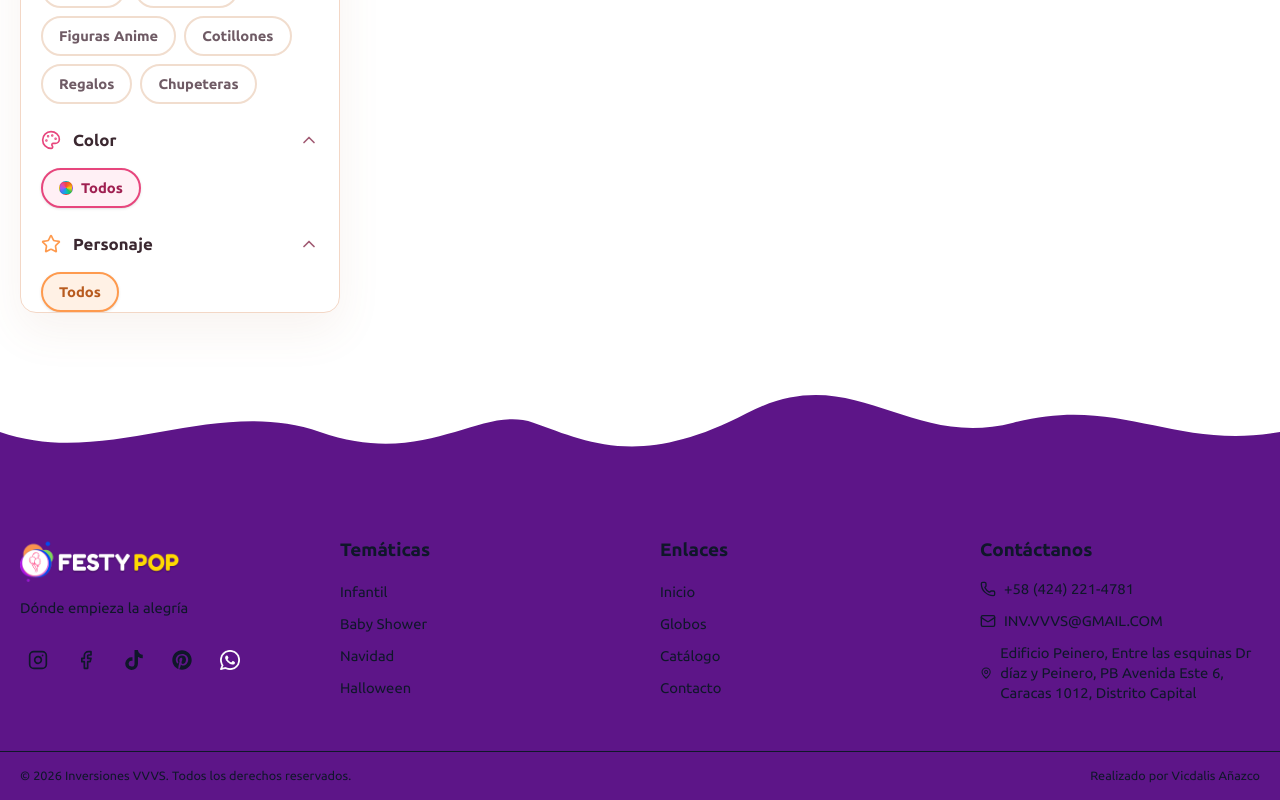
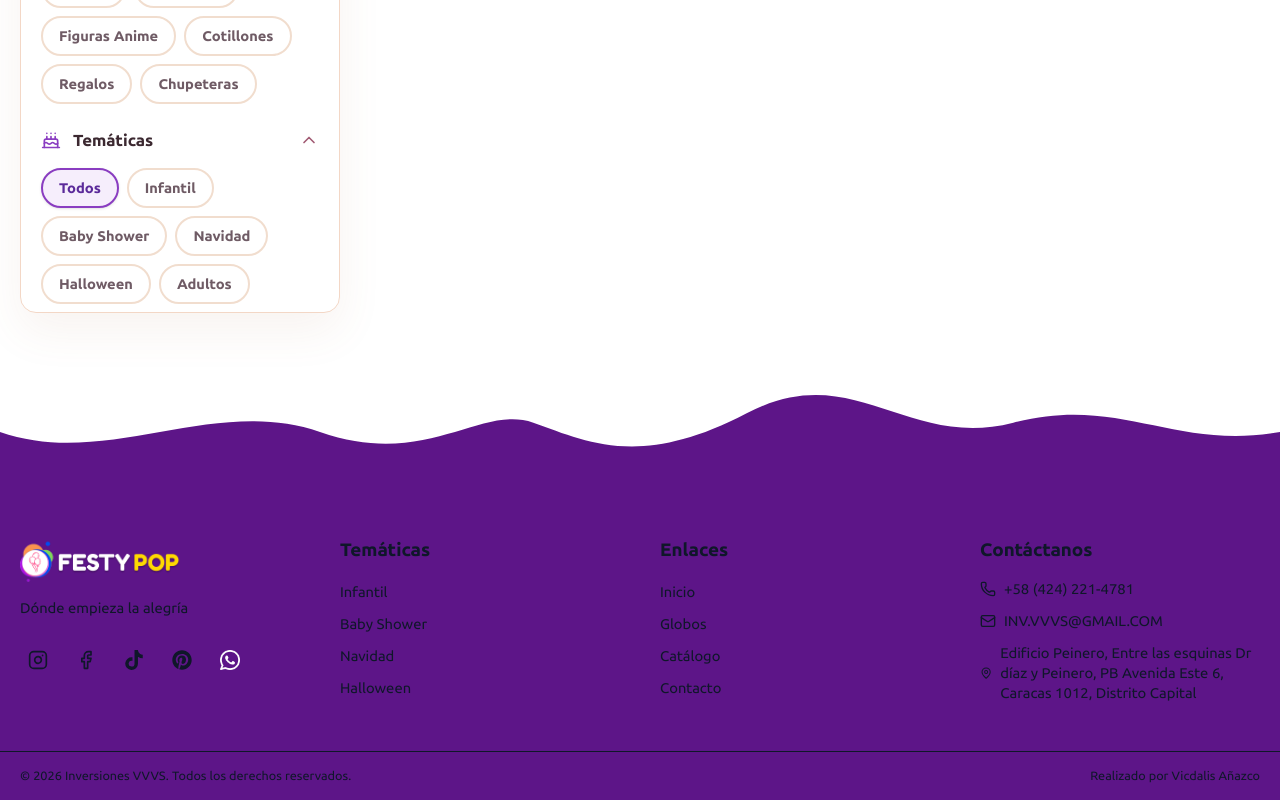
Before and after one commit to Vicdalis/festy_pop_shop, a Next.js app: page /productos in a window 1280 px wide. Shown: the part 1156-1956 px from the top of the page. Built offline with nearby package versions, Linux system fonts and the light colour scheme; no server answers.

Commit message:
feat: add occasion filtering and update product API integration

```diff
--- a/package.json
+++ b/package.json
@@ -5,7 +5,10 @@
   "scripts": {
     "dev": "next dev",
     "build": "next build",
-    "start": "next start"
+    "start": "next start",
+    "dev:env": "dotenv -e .env.dev -- next dev",
+    "build:dev": "dotenv -e .env.dev -- next build",
+    "start:dev": "dotenv -e .env.dev -- next start"
   },
   "dependencies": {
     "@tailwindcss/postcss": "^4.1.18",
@@ -24,6 +27,7 @@
     "@types/react-dom": "^19",
     "autoprefixer": "^10.4.24",
     "babel-plugin-react-compiler": "1.0.0",
+    "dotenv-cli": "^11.0.0",
     "postcss": "^8.5.6",
     "tailwindcss": "^4.1.18",
     "typescript": "^5"
--- a/src/app/(public)/productos/ProductsClient.tsx
+++ b/src/app/(public)/productos/ProductsClient.tsx
@@ -3,11 +3,12 @@
 import Image from 'next/image';
 import { useEffect, useRef, useState } from 'react';
 import { motion } from 'framer-motion';
-import { Brush, ChevronDown, Filter, Palette, Search, Sparkles, Star, Tag, X } from 'lucide-react';
+import { Brush, Cake, ChevronDown, Filter, Palette, Search, Sparkles, Star, Tag, X } from 'lucide-react';
 import { useSearchParams } from 'next/navigation';
 import Title from '@/components/ui/title';
 import ProductCard from '@/components/products/product-card';
 import { mockCategories } from '@/lib/products/mock-categories';
+import { mockOcassions } from '@/lib/ocassions/mock-ocassions';
 import { useProducts } from '@/store/hooks/use-products';
 
 const PRODUCTS_PER_PAGE = 12;
@@ -66,20 +67,26 @@ export default function ProductsClient() {
     const searchParams = useSearchParams();
     const catalogSectionRef = useRef<HTMLElement | null>(null);
     const requestedTypeParam = searchParams.get('tipo')?.replace(/\+/g, ' ').trim() ?? '';
-    const requestedOccasionLabel = searchParams.get('ocasion')?.replace(/\+/g, ' ').trim() ?? '';
+    const requestedOccasionParam = searchParams.get('ocasion')?.trim() ?? '';
+    const parsedOccasionId = Number(requestedOccasionParam);
+    // El API filtra por id de ocasion: el parametro debe ser un entero positivo
+    const requestedOccasionId = requestedOccasionParam !== '' && Number.isInteger(parsedOccasionId) && parsedOccasionId > 0
+        ? parsedOccasionId
+        : null;
     const requestedCategoryId = Number(requestedTypeParam);
     const matchedCategoryFromId = Number.isNaN(requestedCategoryId)
         ? null
         : mockCategories.find((category) => category.id === requestedCategoryId) ?? null;
     const requestedTypeLabel = matchedCategoryFromId?.name ?? requestedTypeParam;
     const hasTypeFilterFromUrl = requestedTypeParam.length > 0;
-    const hasOccasionFilterFromUrl = requestedOccasionLabel.length > 0;
+    const hasOccasionFilterFromUrl = requestedOccasionId !== null;
     const shouldAutoScrollToCatalog = hasTypeFilterFromUrl || hasOccasionFilterFromUrl;
     const [selectedColor, setSelectedColor] = useState('Todos');
     const [selectedCharacter, setSelectedCharacter] = useState('Todos');
     const [onlyPersonalized, setOnlyPersonalized] = useState(false);
     const [selectedCategory, setSelectedCategory] = useState(requestedTypeLabel || 'Todos');
-    const [selectedOccasion, setSelectedOccasion] = useState(requestedOccasionLabel);
+    const [selectedOccasion, setSelectedOccasion] = useState<number | null>(requestedOccasionId);
+    const [isOccasionOpen, setIsOccasionOpen] = useState(true);
     const [isColorOpen, setIsColorOpen] = useState(true);
     const [isCharacterOpen, setIsCharacterOpen] = useState(true);
     const [isCategoryOpen, setIsCategoryOpen] = useState(true);
@@ -87,7 +94,8 @@ export default function ProductsClient() {
     const [isFilterSheetOpen, setIsFilterSheetOpen] = useState(false);
     // El API filtra por id de color; se recuerda el id de cada nombre aunque luego la lista se reduzca
     const colorIdByName = useRef(new Map<string, number>());
-    const selectedOccasionKey = selectedOccasion ? resolveOccasionKey(selectedOccasion) : '';
+    // Las tematicas son las mismas del menu del header; los nombres de los productos cargados solo completan lo que falte
+    const occasionNameById = useRef(new Map<number, string>(mockOcassions.map((occasion) => [occasion.id, occasion.name])));
     const selectedCategoryMatch = mockCategories.find((category) => category.name === selectedCategory) ?? null;
     const productFilters = {
         ...(selectedCategory !== 'Todos'
@@ -95,7 +103,7 @@ export default function ProductsClient() {
             : {}),
         ...(colorIdByName.current.has(selectedColor) ? { color: colorIdByName.current.get(selectedColor) } : {}),
         ...(selectedCharacter !== 'Todos' ? { character: selectedCharacter } : {}),
-        ...(selectedOccasion ? { theme: selectedOccasion } : {}),
+        ...(selectedOccasion !== null ? { occasion: selectedOccasion } : {}),
         ...(onlyPersonalized ? { personalized: true } : {}),
         limit: PRODUCTS_PER_PAGE,
     };
@@ -107,6 +115,12 @@ export default function ProductsClient() {
     products.forEach((product) => product.colors.forEach((color) => {
         if (color.id !== undefined) colorIdByName.current.set(color.name, color.id);
     }));
+    // El nombre de la ocasion se toma de los productos cargados; mientras tanto se muestra un texto generico
+    const selectedOccasionLabel = selectedOccasion === null
+        ? ''
+        : occasionNameById.current.get(selectedOccasion) ?? `Ocasión ${selectedOccasion}`;
+    const occasionOptions = Array.from(occasionNameById.current, ([id, name]) => ({ id, name }));
+    const selectedOccasionKey = selectedOccasionLabel ? resolveOccasionKey(selectedOccasionLabel) : '';
     const colorHexByName = new Map(
         products.flatMap((product) => product.colors).map((color) => [color.name, color.hex] as const),
     );
@@ -124,12 +138,12 @@ export default function ProductsClient() {
 
     useEffect(() => {
         setSelectedCategory(requestedTypeLabel || 'Todos');
-        setSelectedOccasion(requestedOccasionLabel);
+        setSelectedOccasion(requestedOccasionId);
         setSelectedColor('Todos');
         setSelectedCharacter('Todos');
         setOnlyPersonalized(false);
         setSearchTerm('');
-    }, [requestedOccasionLabel, requestedTypeLabel]);
+    }, [requestedOccasionId, requestedTypeLabel]);
 
     useEffect(() => {
         if (!shouldAutoScrollToCatalog || !catalogSectionRef.current) {
@@ -164,6 +178,10 @@ export default function ProductsClient() {
         return matchesSearch;
     });
 
+    const visibleOccasionOptions = isOccasionOpen
+        ? occasionOptions
+        : occasionOptions.filter((occasion) => occasion.id === selectedOccasion);
+
     const visibleColorOptions = isColorOpen
         ? colorOptions
         : [selectedColor];
@@ -181,7 +199,7 @@ export default function ProductsClient() {
         setSelectedColor('Todos');
         setSelectedCharacter('Todos');
         setOnlyPersonalized(false);
-        setSelectedOccasion('');
+        setSelectedOccasion(null);
         setSearchTerm('');
     };
 
@@ -190,7 +208,7 @@ export default function ProductsClient() {
         selectedCategory !== 'Todos' && { key: 'category', label: selectedCategory, onRemove: () => setSelectedCategory('Todos') },
         selectedColor !== 'Todos' && { key: 'color', label: selectedColor, onRemove: () => setSelectedColor('Todos') },
         selectedCharacter !== 'Todos' && { key: 'character', label: selectedCharacter, onRemove: () => setSelectedCharacter('Todos') },
-        selectedOccasion && { key: 'occasion', label: selectedOccasion, onRemove: () => setSelectedOccasion('') },
+        selectedOccasion !== null && { key: 'occasion', label: selectedOccasionLabel, onRemove: () => setSelectedOccasion(null) },
     ].filter((chip) => !!chip) as { key: string; label: string; onRemove: () => void }[];
 
     const filterGroups = (
@@ -249,6 +267,55 @@ export default function ProductsClient() {
                                                     }`}
                                                 >
                                                     {category}
+                                                </button>
+                                            );
+                                        })}
+                                    </div>
+                                </div>
+
+                                <div className="space-y-4">
+                                    <button
+                                        type="button"
+                                        onClick={() => setIsOccasionOpen((current) => !current)}
+                                        className="flex w-full items-center justify-between gap-3 text-left"
+                                    >
+                                        <span className="flex items-center gap-3">
+                                            <Cake className="h-5 w-5 text-[#8a3dc1]" />
+                                            <span className="text-base font-semibold">Temáticas</span>
+                                        </span>
+                                        <ChevronDown
+                                            className={`h-5 w-5 cursor-pointer text-[#a15b73] transition-transform ${isOccasionOpen ? 'rotate-180' : ''}`}
+                                        />
+                                    </button>
+                                    <div className="flex flex-wrap gap-2">
+                                        {(isOccasionOpen || selectedOccasion === null) && (
+                                            <button
+                                                type="button"
+                                                onClick={() => setSelectedOccasion(null)}
+                                                className={`rounded-full border-2 px-4 py-2 text-left text-sm font-semibold transition-all ${
+                                                    selectedOccasion === null
+                                                        ? 'border-[#8a3dc1] bg-[#f6eefc] text-[#5b2a9a] shadow-sm'
+                                                        : 'border-[#f1ddce] bg-white text-[#6f5b65] hover:border-[#e7467d] hover:text-[#9f2051]'
+                                                }`}
+                                            >
+                                                Todos
+                                            </button>
+                                        )}
+                                        {visibleOccasionOptions.map((occasion) => {
+                                            const isActive = selectedOccasion === occasion.id;
+
+                                            return (
+                                                <button
+                                                    key={occasion.id}
+                                                    type="button"
+                                                    onClick={() => setSelectedOccasion(occasion.id)}
+                                                    className={`rounded-full border-2 px-4 py-2 text-left text-sm font-semibold transition-all ${
+                                                        isActive
+                                                            ? 'border-[#8a3dc1] bg-[#f6eefc] text-[#5b2a9a] shadow-sm'
+                                                            : 'border-[#f1ddce] bg-white text-[#6f5b65] hover:border-[#e7467d] hover:text-[#9f2051]'
+                                                    }`}
+                                                >
+                                                    {occasion.name}
                                                 </button>
                                             );
                                         })}
@@ -555,8 +622,8 @@ export default function ProductsClient() {
                                         ? `No hay productos disponibles para el tipo "${selectedCategory}".`
                                     : hasTypeFilterFromUrl && requestedTypeLabel
                                         ? `No hay productos disponibles para el filtro "${requestedTypeLabel}".`
-                                        : hasOccasionFilterFromUrl && requestedOccasionLabel
-                                            ? `No hay productos disponibles para la ocasión "${requestedOccasionLabel}".`
+                                        : hasOccasionFilterFromUrl
+                                            ? `No hay productos disponibles para la ocasión "${selectedOccasionLabel}".`
                                             : 'Prueba otra combinacion de filtros o ajusta la busqueda para seguir explorando el catalogo.'}
                                 </p>
                             </div>
--- a/src/components/layout/header.tsx
+++ b/src/components/layout/header.tsx
@@ -20,10 +20,10 @@ const NAV_LINKS = [
         })),
     },
     {
-        to: '/productos?ocassion=',
+        to: '/productos?ocasion=',
         label: 'Temáticas',
         subItems: mockOcassions.map((ocassion) => ({
-            to: `/productos?ocassion=${encodeURIComponent(ocassion.name)}`,
+            to: `/productos?ocasion=${ocassion.id}`,
             label: ocassion.name,
         })),
     },
--- a/src/lib/products/service.ts
+++ b/src/lib/products/service.ts
@@ -10,7 +10,7 @@ export type ProductFilters = {
     category?: string | number;
     color?: string | number;
     character?: string;
-    theme?: string;
+    occasion?: number;
     personalized?: boolean;
     limit?: number;
 };
@@ -85,6 +85,7 @@ function extractProducts(response: ProductsApiResponse): ProductApiItem[] {
 }
 
 export async function getProducts(filters: ProductFilters = {}): Promise<ProductsResult> {
+    console.log("🚀 ~ getProducts ~ filters:", filters)
     if (!process.env.NEXT_PUBLIC_MAIN_API || !process.env.NEXT_PUBLIC_GET_PRODUCTS) {
         return {
             products: [],
--- a/src/store/hooks/use-products.ts
+++ b/src/store/hooks/use-products.ts
@@ -16,7 +16,7 @@ export function useProducts(filters: ProductFilters = {}) {
     // Un cambio de filtros reinicia la lista desde la primera pagina
     useEffect(() => {
         setPage(1);
-    }, [filters.category, filters.character, filters.color, filters.limit, filters.personalized, filters.theme]);
+    }, [filters.category, filters.character, filters.color, filters.limit, filters.personalized, filters.occasion]);
 
     useEffect(() => {
         let isMounted = true;
@@ -31,6 +31,7 @@ export function useProducts(filters: ProductFilters = {}) {
                     setIsLoadingMore(true);
                 }
                 setError(null);
+                console.log("FILTRANDO ", filters)
                 const result = await getProducts({ ...filters, page: requestedPage });
 
                 if (isMounted) {
@@ -63,7 +64,7 @@ export function useProducts(filters: ProductFilters = {}) {
         return () => {
             isMounted = false;
         };
-    }, [filters.category, filters.character, filters.color, filters.limit, filters.page, filters.personalized, filters.theme, page]);
+    }, [filters.category, filters.character, filters.color, filters.limit, filters.page, filters.personalized, filters.occasion, page]);
 
     const hasMore = source === 'api' && total !== null && products.length < total;
 
```
Also changed, not shown: 2 other files (tests, documents, lock files or other folders).
